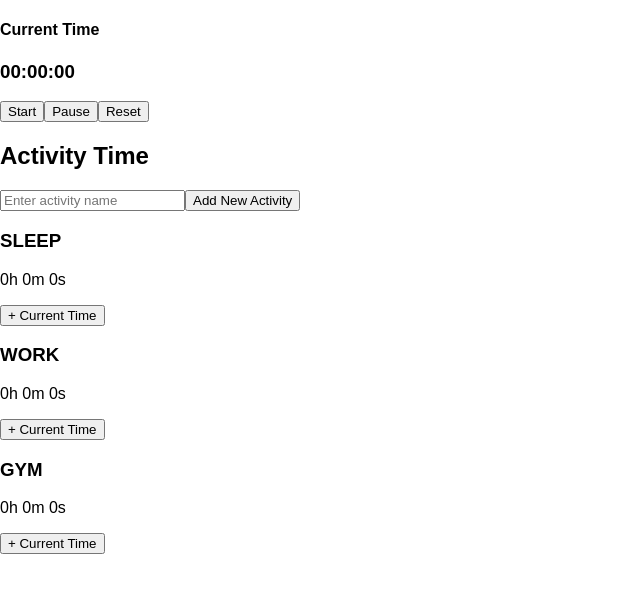
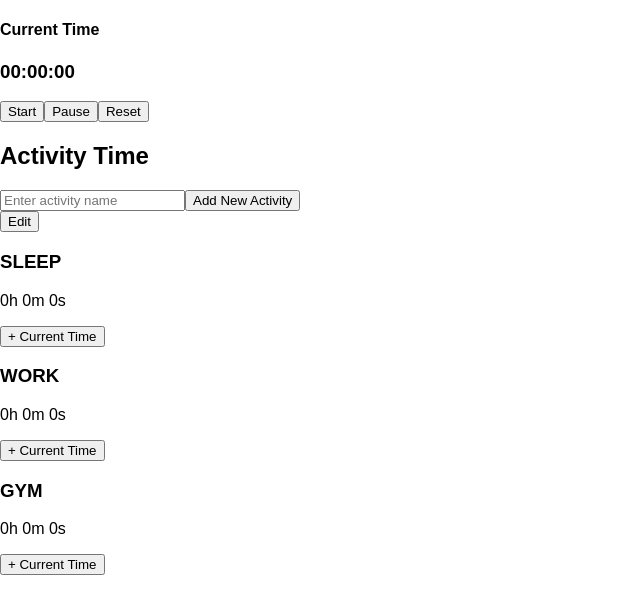
Before and after one commit to Mxke-N/react-day-tracker, a React (Vite) app: page / in a window 1280 px wide. Shown: the top 614 px of the page, without its empty margins (0-640 px from the left). Built offline with nearby package versions, Linux system fonts and the light colour scheme.

Commit message:
add ability to edit names of activities

```diff
--- a/src/components/ActivityList/ActivityList.jsx
+++ b/src/components/ActivityList/ActivityList.jsx
@@ -1,27 +1,30 @@
+import React, { useState } from 'react'
+
 import ActivityListHeader from "../ActivityListHeader/ActivityListHeader.jsx";
+import ActivityListItem from "../ActivityListItem/ActivityListItem.jsx";
 
-function ActivityList({ activities, addTimeToActivity, addNewActivity }) {
-    function formatActivityTime(activity) {
-        const hours = Math.floor(activity.totalTime / (1000 * 60 * 60));
-        const minutes = Math.floor((activity.totalTime % (1000 * 60 * 60)) / (1000 * 60));
-        const seconds = Math.floor((activity.totalTime % (1000 * 60)) / 1000);
+function ActivityList({ activities, addTimeToActivity, addNewActivity, updateActivityName }) {
+    const [isEditing, setIsEditing] = useState(false);
 
-        const formattedTime = `${hours}h ${minutes}m ${seconds}s`;
-
-        return formattedTime;
+    function handleIsEditing() {
+        setIsEditing(!isEditing);
     }
 
     return (
         <div className="activity-list">
-            <ActivityListHeader addNewActivity={addNewActivity} />
+            <ActivityListHeader
+                addNewActivity={addNewActivity}
+                isEditing={isEditing}
+                handleIsEditing={handleIsEditing}
+            />
             {activities.map((activity, index) => (
-                <div key={index} className="activity-item">
-                    <h3>{activity.name}</h3>
-                    <p>{formatActivityTime(activity)}</p>
-                    <button onClick={() => addTimeToActivity(activity.name)}>
-                        + Current Time
-                    </button>
-                </div>
+                <ActivityListItem
+                    key={index}
+                    myActivity={activity}
+                    addTimeToActivity={addTimeToActivity}
+                    isEditing={isEditing}
+                    updateActivityName={updateActivityName}
+                />
             ))}
         </div>
     );
--- a/src/components/ActivityListHeader/ActivityListHeader.jsx
+++ b/src/components/ActivityListHeader/ActivityListHeader.jsx
@@ -1,6 +1,6 @@
 import React, { useState } from "react";
 
-function ActivityListHeader({ addNewActivity }) {
+function ActivityListHeader({ addNewActivity, isEditing, handleIsEditing }) {
     const [activityName, setActivityName] = useState("");
 
     function handleOnChange(e) {
@@ -22,6 +22,8 @@ function ActivityListHeader({ addNewActivity }) {
     return (
         <div className="activity-list-header">
             <h2>Activity Time</h2>
+            <div className="activity-list-header-options">
+                <div className="activity-list-header-add">
                     <input
                         type="text"
                         value={activityName}
@@ -31,6 +33,13 @@ function ActivityListHeader({ addNewActivity }) {
                     />
                     <button onClick={handleOnClick}>Add New Activity</button>
                 </div>
+                <div className="activity-list-header-edit">
+                    <button onClick={handleIsEditing}>
+                        { isEditing ? "Cancel" : "Edit" }
+                    </button>
+                </div>
+            </div>
+        </div>
     );
 }
 
--- /dev/null
+++ b/src/components/ActivityListItem/ActivityListItem.jsx
@@ -0,0 +1,61 @@
+import React, { useState, useEffect } from 'react';
+
+function ActivityListItem({ myActivity, addTimeToActivity, isEditing, updateActivityName }) {
+    const [activityName, setActivityName] = useState(myActivity.name);
+
+    useEffect(() => {
+        if (isEditing) {
+            setActivityName(myActivity.name);
+        } else if (activityName !== myActivity.name) {
+            updateActivityName(activityName, myActivity.name);
+        }
+    }, [isEditing]);
+
+    function handleNameChange(e) {
+        setActivityName(e.target.value);
+    }
+
+    function handleOnKeyUp(e) {
+        if (e.key !== "Enter") return;
+        e.target.blur();
+    }
+
+    function formatActivityTime(activity) {
+        const hours = Math.floor(activity.totalTime / (1000 * 60 * 60));
+        const minutes = Math.floor((activity.totalTime % (1000 * 60 * 60)) / (1000 * 60));
+        const seconds = Math.floor((activity.totalTime % (1000 * 60)) / 1000);
+
+        const formattedTime = `${hours}h ${minutes}m ${seconds}s`;
+
+        return formattedTime;
+    }
+
+    return (
+        <div className="activity-item">
+            { isEditing ?
+                <input
+                    type="text"
+                    value={activityName}
+                    onChange={handleNameChange}
+                    onKeyUp={handleOnKeyUp}
+                />
+                :
+                <h3>{myActivity.name}</h3>
+            }
+
+            <p>{formatActivityTime(myActivity)}</p>
+
+            { isEditing ?
+                <button>
+                    Delete Activity
+                </button>
+                :
+                <button onClick={() => addTimeToActivity(myActivity.name)}>
+                    + Current Time
+                </button>
+            }
+        </div>
+    );
+}
+
+export default ActivityListItem;
--- a/src/components/ActivityTimeTracker/ActivityTimeTracker.jsx
+++ b/src/components/ActivityTimeTracker/ActivityTimeTracker.jsx
@@ -102,9 +102,17 @@ function ActivityTimeTracker() {
 
     function addNewActivity(activityName) {
         setActivities(prevActivities => [
-            { name: activityName.toUpperCase(), totalTime: 0 },
+            { name: activityName, totalTime: 0 },
             ...prevActivities,
         ]);
+    }
+
+    function updateActivityName(newName, oldName) {
+        setActivities((prevActivities) =>
+            prevActivities.map((activity) =>
+                activity.name === oldName ? { ...activity, name: newName } : activity
+            )
+        );
     }
 
     return (
@@ -119,6 +127,7 @@ function ActivityTimeTracker() {
                 activities={activities}
                 addTimeToActivity={addTimeToActivity}
                 addNewActivity={addNewActivity}
+                updateActivityName={updateActivityName}
             />
         </div>
     )
```
Lines whose indentation alone changed are shown as unchanged.
